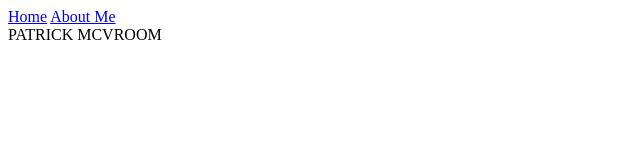
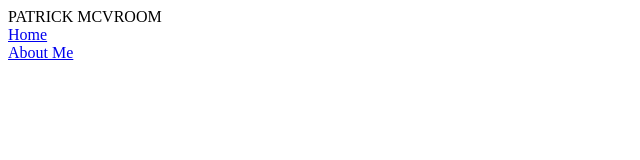
Before and after one commit to patrickmcvroom/Portfolio-Website, a plain HTML site: page index.html in a window 1280 px wide. Shown: the whole page, without its empty margins (0-640 px from the left). Drawn offline with Linux system fonts and the light colour scheme.

Commit message:
assigned div classes for links and icon in index.html

```diff
--- a/index.html
+++ b/index.html
@@ -6,9 +6,23 @@
         <link rel="stylesheet" href="styles.css">
     </head>
     <body>
-        <a href="index.html">Home</a>
-        <a href="about.html">About Me</a>
+        <div class="container">
+            <div class="navigation">
+                <div class="right_side">
+                    <div class="icon">
+                        <div>PATRICK MCVROOM</div>
+                    </div>
+                </div>
+                <div class="left_side">
+                    <div class="navigation_link">
+                        <a href="index.html">Home</a>
+                    </div>
+                    <div class="navigation_link">
+                        <a href="about.html">About Me</a>
+                    </div>
+                </div>
 
-        <div>PATRICK MCVROOM</div>
+            </div>
+        </div>
     </body>
 </html>
```
